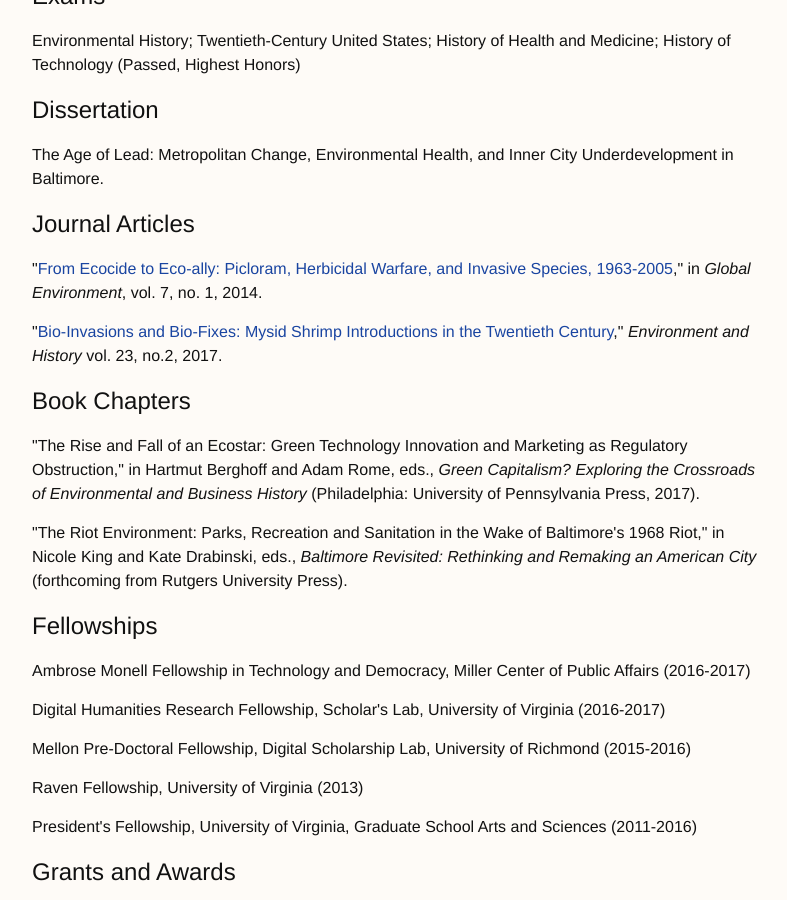
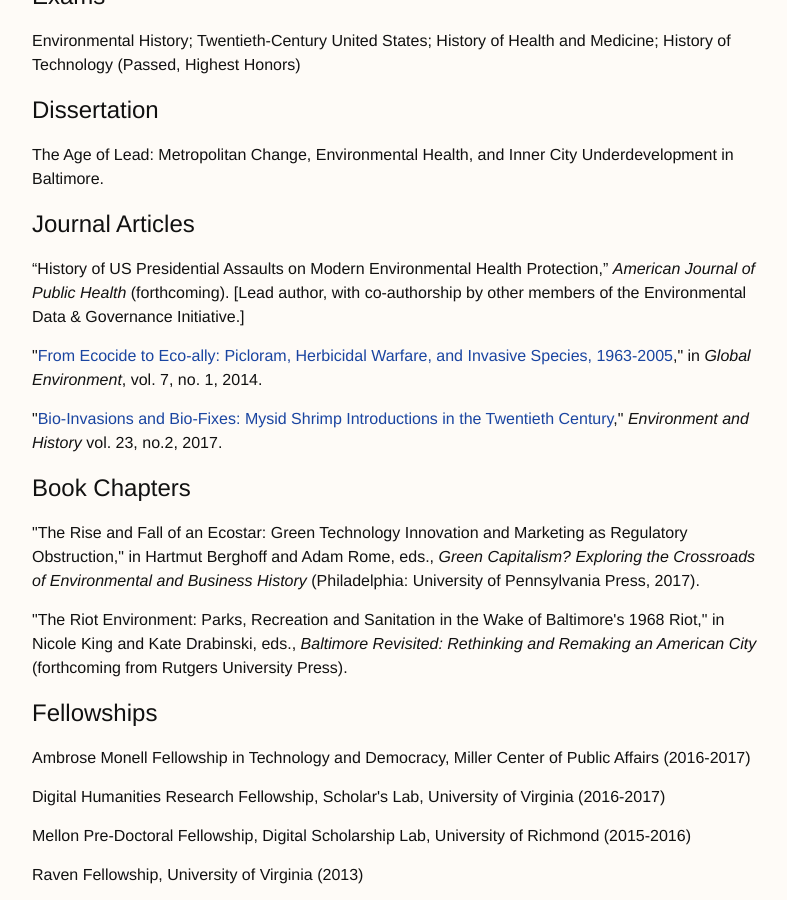
Before and after one commit to leiffredrickson/leiffredrickson, a Jekyll site: the page built from projects.md, in a window 1280 px wide and 900 px high, scrolled down 2960 px. Shown: the whole window, without its empty margins (238-1025 px from the left). Built offline with Jekyll 4.4.1, drawn with Linux system fonts in a browser that asks for light colours.

Commit message:
update projects

```diff
--- a/projects.md
+++ b/projects.md
@@ -161,6 +161,8 @@ Environmental History; Twentieth-Century United States; History of Health and Me
 The Age of Lead: Metropolitan Change, Environmental Health, and Inner City Underdevelopment in Baltimore.
 
 # Journal Articles
+
+“History of US Presidential Assaults on Modern Environmental Health Protection,” *American Journal of Public Health* (forthcoming). [Lead author, with co-authorship by other members of the Environmental Data & Governance Initiative.]
 
 &quot;[From Ecocide to Eco-ally: Picloram, Herbicidal Warfare, and Invasive Species, 1963-2005](http://www.ingentaconnect.com/content/whp/ge/2014/00000007/00000001/art00008),&quot; in _Global Environment_, vol. 7, no. 1, 2014.
 
```
